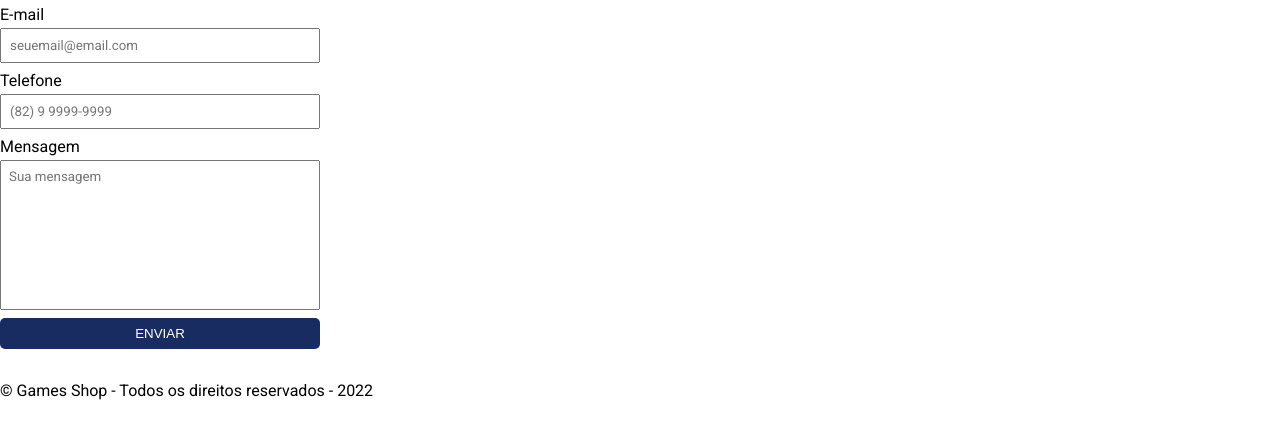
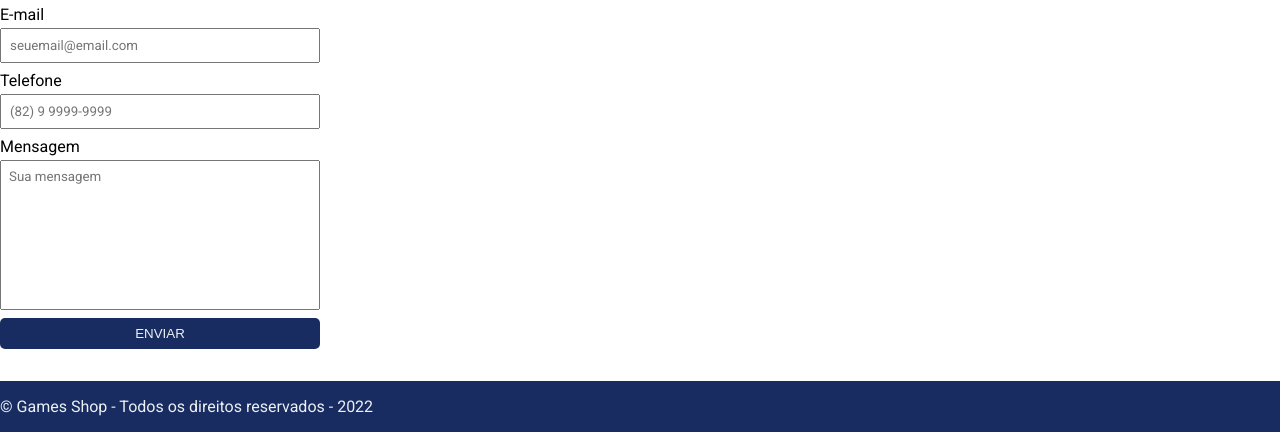
Before and after one commit to davislamenha/projeto-modulo5-ebac-, a plain HTML site: page index.html in a window 1280 px wide. Shown: the part 768-1200 px from the top of the page. Before the commit the page ends 1168 px from the top, so only its background shows below. Drawn offline with Linux system fonts and the light colour scheme.

Commit message:
css finalizado

```diff
--- a/css/main.css
+++ b/css/main.css
@@ -102,10 +102,17 @@ margin-right: 8px;
   cursor: pointer;
   text-transform: uppercase;
   background-color: #182c61;
-  color: #fff;
+  color: #ecf0f1;
   border: none;
   border-radius: 5px;
 }
 #contato form button:hover {
   background-color: #314e9e;
 }
+
+/* ======= FOOTER ======== */
+footer {
+  background-color: #182c61;
+  color: #ecf0f1;
+  padding-block: 16px;
+}
```
